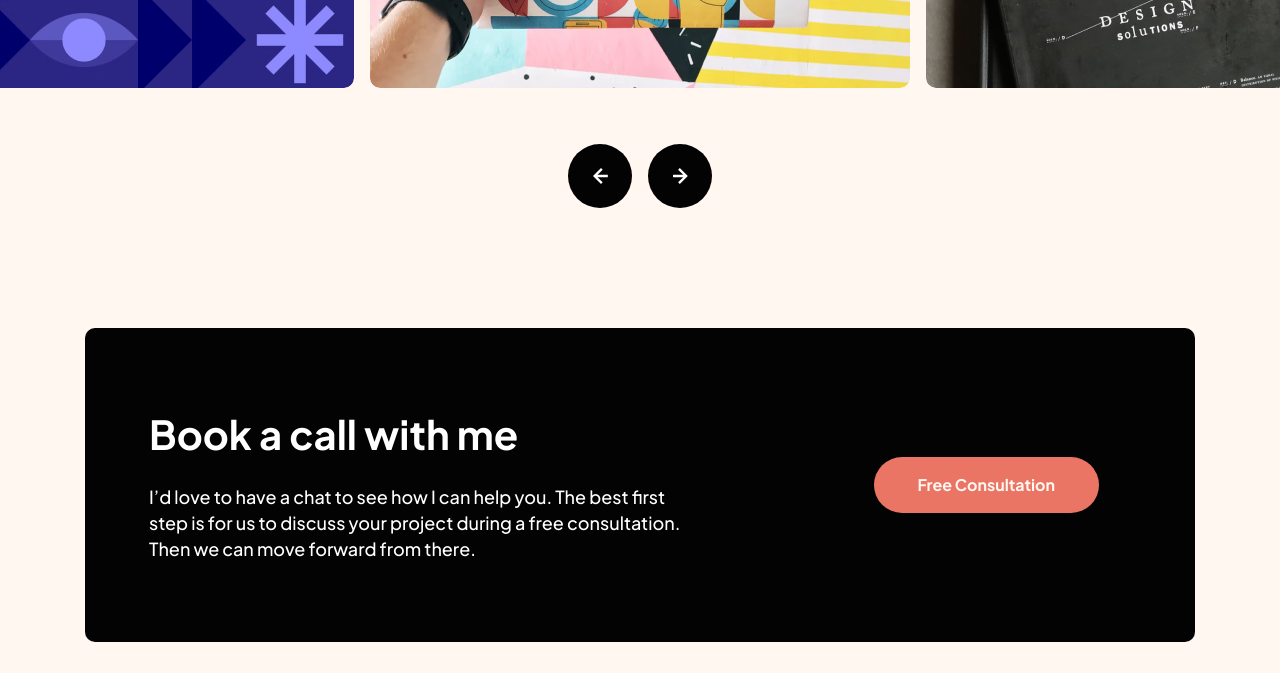
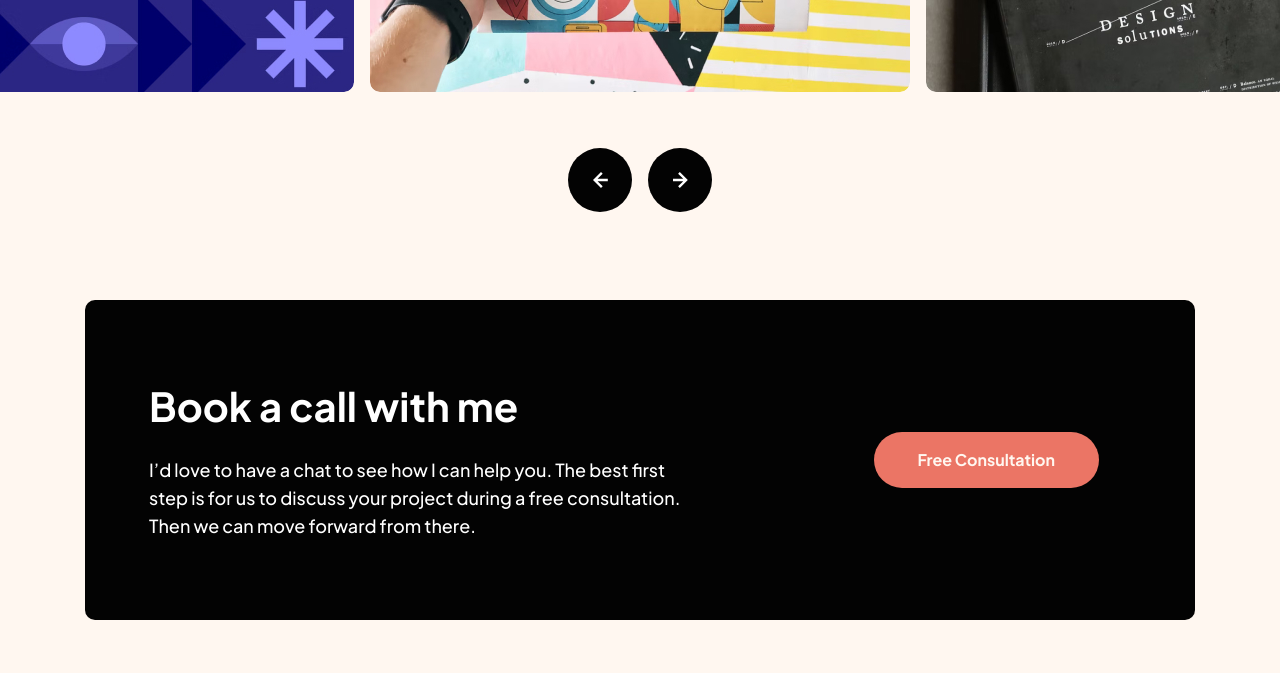
Before and after one commit to lumiuko/single-page-design-portfolio, a website built with Vite: page index.html in a window 1280 px wide. Shown: the part 1793-2466 px from the top of the page. Built offline with nearby package versions, Linux system fonts and the light colour scheme.

Commit message:
typography fixes

```diff
--- a/index.html
+++ b/index.html
@@ -10,7 +10,7 @@
     <link rel="stylesheet" href="style.css">
     <title>Frontend Mentor | Single-page design portfolio</title>
   </head>
-  <body class="bg-cream text-brown tablet:text-body-m">
+  <body class="bg-cream text-brown tablet:text-body-m leading-text tablet:leading-body-m">
     <header class="desktop:container px-4 tablet:px-[2.375rem] box-content mt-4 tablet:mt-[2.125rem]">
       <div class="flex justify-between items-center">
         <img src="/logo.svg" class="w-[48px] tablet:w-[64px]" alt="Logo" />
@@ -20,7 +20,7 @@
     <section class="desktop:container px-4 tablet:px-[2.375rem] box-content mt-8 tablet:mt-16">
       <div class="text-center">
         <h1 class="font-bold text-black text-heading-l leading-heading-l tablet:text-heading-s-tablet desktop:text-heading-l-desktop">Design solutions made easy</h1>
-        <p class="mt-4 leading-text max-w-[285px] tablet:max-w-[573px] desktop:max-w-[730px] mx-auto tablet:mt-7">With over ten years of experience in various design disciplines, I’m your one-stop shop for your design needs.</p>
+        <p class="mt-4 max-w-[285px] tablet:max-w-[573px] desktop:max-w-[730px] mx-auto tablet:mt-7">With over ten years of experience in various design disciplines, I’m your one-stop shop for your design needs.</p>
       </div>
       <div class="mt-8 tablet:mt-16 desktop:mt-20 text-white font-bold text-card grid grid-cols-2 tablet:grid-cols-4 desktop:grid-cols-6 auto-rows-[182px] tablet:grid-rows-[182px_158px] gap-6">
         <div class="bg-blue rounded-sm col-span-2 row-span-2 p-6 flex flex-col justify-between items-start">
@@ -53,7 +53,7 @@
       <img src="/image-amy.webp" class="w-[300px] tablet:w-[364px] desktop:w-[445px]" alt="Person avatar" />
       <div class="text-center tablet:text-left tablet:max-w-[540px]">
         <h2 class="text-heading-m leading-default text-black font-bold tablet:text-heading-s tablet:leading-heading-s desktop:text-heading-m-desktop desktop:leading-heading-m-desktop">I’m Amy, and I’d love to work on your next project</h2>
-        <p class="mt-6 leading-text">I love working with others to create beautiful design solutions. I’ve designed everything from brand illustrations to complete mobile apps. I’m also handy with a camera!</p>
+        <p class="mt-6">I love working with others to create beautiful design solutions. I’ve designed everything from brand illustrations to complete mobile apps. I’m also handy with a camera!</p>
         <a href="#" class="bg-red inline-block text-cream mt-6 py-2 px-7 text-btn rounded-lg leading-default tablet:text-default tablet:py-[0.875rem] tablet:px-11 font-bold hover:bg-yellow transition-colors">Free Consultation</a>
       </div>
     </section>
@@ -75,11 +75,11 @@
         </button>
       </div>
     </section>
-    <section class="desktop:container px-4 tablet:px-[2.375rem] box-content mt-[6.25rem] tablet:mt-[7.5rem] mb-10 tablet:mb-14">
+    <section class="desktop:container px-4 tablet:px-[2.375rem] box-content mt-[6.25rem] tablet:mt-[7.5rem] desktop:mt-[5.5rem] mb-10 tablet:mb-14">
       <div class="bg-black px-6 py-12 text-white rounded-md flex flex-col items-center gap-6 tablet:px-[4.75rem] tablet:py-[3.75rem] desktop:flex-row desktop:justify-between desktop:px-16 desktop:py-20">
         <div class="text-center desktop:text-left desktop:max-w-[540px]">
           <h2 class="text-heading-m font-bold leading-default tablet:text-heading-s tablet:leading-heading-s desktop:text-heading-m-desktop desktop:leading-heading-m-desktop">Book a call with me</h2>
-          <p class="mt-6 leading-text">I’d love to have a chat to see how I can help you. The best first step is for us to discuss your project during a free consultation. Then we can move forward from there.</p>
+          <p class="mt-6">I’d love to have a chat to see how I can help you. The best first step is for us to discuss your project during a free consultation. Then we can move forward from there.</p>
         </div>
         <a href="#" class="bg-red inline-block text-cream py-2 px-7 text-btn rounded-lg leading-default tablet:text-default tablet:py-[0.875rem] tablet:px-11 font-bold hover:bg-yellow transition-colors desktop:mr-8">Free Consultation</a>
       </div>
--- a/tailwind.config.cjs
+++ b/tailwind.config.cjs
@@ -36,6 +36,7 @@ module.exports = {
       'heading-l-desktop': '4.375rem',
       'heading-m-desktop': '3.25rem',
       text: '1.625rem',
+      'body-m': '1.75rem',
       'heading-s': '2.5rem'
     },
     borderRadius: {
```
